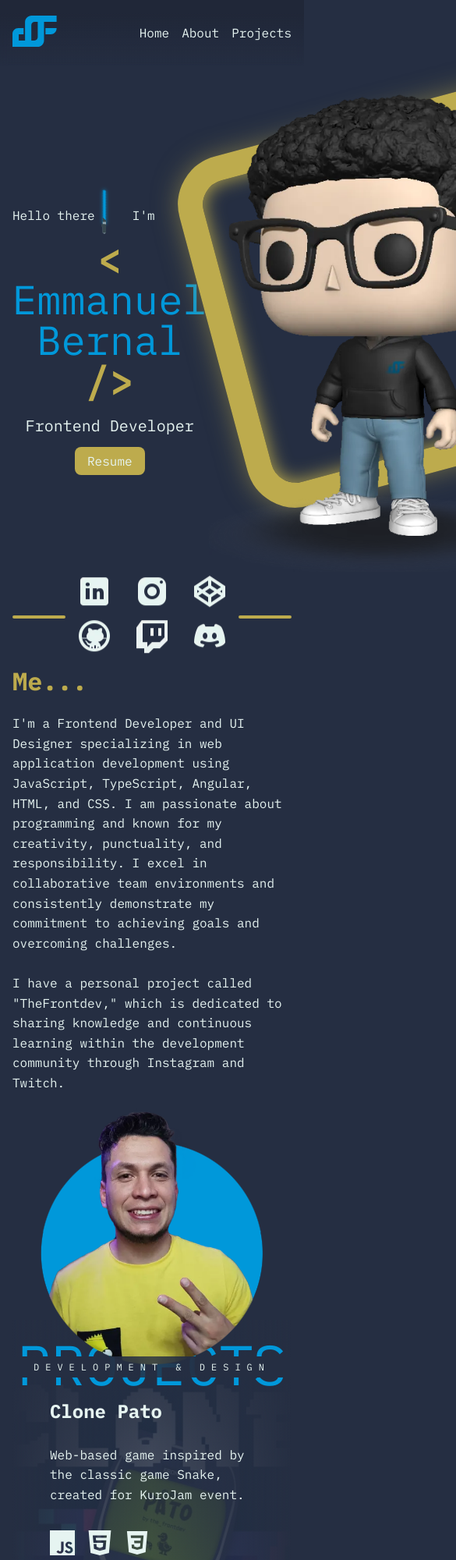
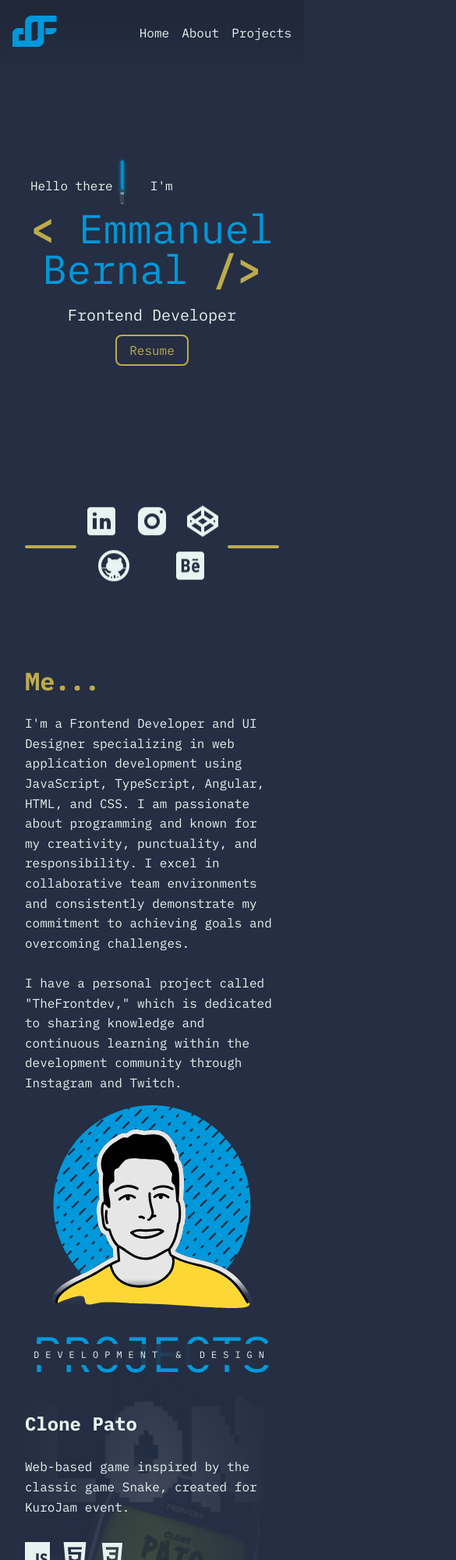
Before and after one commit to thefrontdev/portfolio, an Astro site: page / in a window 390 px wide. Shown: the top 2000 px of the page at 78% size, 585 px wide, since content can reach past the window. Built offline with nearby package versions, Linux system fonts and the light colour scheme; Astro itself is replaced by a stand-in of ours.

Commit message:
modify css for responsive, and modify content a little bit

```diff
--- a/src/components/SocialSeparator.astro
+++ b/src/components/SocialSeparator.astro
@@ -16,11 +16,8 @@
     <a href="https://the-frondev.github.io/" target="_blank" rel="noopener noreferrer">
       <img src="/images/github.webp" alt="github">
     </a>
-    <a href="https://twitch.tv/the_frontdev" target="_blank" rel="noopener noreferrer">
-      <img src="/images/twitch.webp" alt="twitch">
-    </a>
-    <a href="https://discord.gg/6aZFkP4GDV" target="_blank" rel="noopener noreferrer">
-      <img src="/images/discord.webp" alt="discord">
+    <a href="https://www.behance.net/frontdev" target="_blank" rel="noopener noreferrer">
+      <img src="/images/behance.webp" alt="behance">
     </a>
   </div>
   <div class="separator-line"></div>
--- a/src/layouts/BaseLayout.astro
+++ b/src/layouts/BaseLayout.astro
@@ -62,10 +62,14 @@ const { title } = Astro.props;
 		background-color: var(--bg);
 		font-family: "IBM Plex Mono", monospace;
 		color: var(--ligth);
-		& > main {
+		scroll-behavior: smooth;
+		scroll-snap-type: y mandatory;
+		scroll-snap-align: start;
+		& main {
 			margin: auto;
 			padding: 1rem;
 			width: 80rem;
+			box-sizing: border-box;
 			max-width: calc(100svw - 2rem);
 			line-height: 1.6;
 		}
--- a/src/pages/index.astro
+++ b/src/pages/index.astro
@@ -3,7 +3,6 @@ import BaseLayout from '../layouts/BaseLayout.astro';
 import NavBar from '../components/NavBar.astro';
 import Footer from '../components/Footer.astro';
 import SocialSeparator from '../components/SocialSeparator.astro';
-import ProjectCard from '../components/Project.astro';
 
 import projects from '../assets/projects.json';
 
@@ -31,7 +30,7 @@ interface Project {
 						<h2 class="subtitle">Frontend Developer</h2>
 					</hgroup>
 					<div class="button">
-						<a href="/files/CV-Emmanuel-Bernal-Eng.pdf" class="btn-resume" target="_blank" download>Resume</a>
+						<a href="/files/CV-Emmanuel-Bernal-Eng.pdf" class="btn-resume" target="_blank">Resume</a>
 					</div>
 				</div>
 				<div class="front-image">
@@ -44,7 +43,7 @@ interface Project {
 		</section>
 		<section class="about" id="about">
 			<div class="photo">
-				<img src="/images/me_2.webp" alt="Emmanuel Bernal">
+				<img src="/images/me.svg" alt="Emmanuel Bernal">
 			</div>
 			<div class="info">
 				<h2 class="title">Me...</h2>
@@ -91,6 +90,11 @@ interface Project {
 </BaseLayout>
 
 <style>
+	.main {
+		scroll-behavior: smooth;
+		scroll-snap-type: y mandatory;
+		scroll-snap-align: start;
+	}
 	section {
 		height: 100vh;
 		box-sizing: border-box;
@@ -104,17 +108,17 @@ interface Project {
 		display: flex;
 		flex-direction: column;
 		justify-content: space-around;
-		.home-container {
+		& .home-container {
 			width: 100%;
 			box-sizing: border-box;
 			display: flex;
 			align-items: center;
 			justify-content: space-around;
-			.front-image {
+			& .front-image {
 				display: flex;
 				flex-direction: column;
 				justify-content: center;
-				.square {
+				& .square {
 					width: 29rem;
 					height: 29rem;
 					border-radius: 4rem;
@@ -124,7 +128,7 @@ interface Project {
 					box-sizing: border-box;
 					margin-top: 3rem;
 				}
-				.front-funko {
+				& .front-funko {
 					position: relative;
 					z-index: 1;
 					margin-top: -31rem;
@@ -133,17 +137,17 @@ interface Project {
 				}
 		}
 		}
-		.info {
-			.hello {
+		& .info {
+			& .hello {
 				font-size: 1.5rem;
-				.lightsaber {
+				& .lightsaber {
 					& img {
 						transform: rotate(-45deg);
 						margin: 0 0 -1rem -1.5rem;
 					}
 				}
 			}
-			.title {
+			& .title {
 				font-size: 4rem;
 				font-weight: 700;
 				line-height: 1;
@@ -168,19 +172,25 @@ interface Project {
 					}
 				}
 			}
-			.subtitle {
+			& .subtitle {
 				text-align: center;
 				font-size: 2rem;
 				font-weight: 500;
 			}
-			.button {
+			& .button {
 				text-align: right;
-				.btn-resume {
+				& .btn-resume {
 					text-decoration: none;
+					padding: 0.5rem 1rem;
+					border-radius: 0.5rem;
+					border: 0.125rem solid var(--yellow);
+					transition: 0.3s;
+					background: var(--bg);
+					color: var(--yellow);
+					&:hover {
 						background: var(--yellow);
-					padding: 0.5rem 1rem;
-					color: var(--light);
-					border-radius: 0.5rem;
+						color: var(--bg);
+					}
 				}
 			}
 		}
@@ -193,15 +203,15 @@ interface Project {
 		align-items: center;
 		justify-content: space-around;
 		align-items: center;
-		.photo {
+		& .photo {
 			order: 1;
 			text-align: center;
 			& img {
 				--size: 25rem;
-				--factor-scale: 1.35;
+				/* --factor-scale: 1.35;*/
 
 				width: var(--size);
-				aspect-ratio: 1;
+				/* aspect-ratio: 1;
 				padding-top: calc(var(--size)/10);
 				border-radius: 0 0 100% 100%;
 				background: radial-gradient(
@@ -213,12 +223,12 @@ interface Project {
 				radial-gradient(circle closest-side, var(--blue) 99%, transparent)
 				50%/calc(100%/var(--factor-scale)) 100% no-repeat content-box;
 				transform: scale(var(--factor-scale));
-				transition: 0.5s;
+				transition: 0.5s;*/
 			}
 		}
-		.info {
+		& .info {
 			order: 2;
-			.title {
+			& .title {
 				margin-block: 0;
 				font-size: 2rem;
 				color: var(--yellow);
@@ -281,14 +291,14 @@ interface Project {
 				--show: block;
 			}
 		}
-		.title {
+		& .title {
 			text-align: center;
 			font-weight: 500;
 			font-size: 8rem;
 			color: var(--blue);
 			margin-block: 0;
 		}
-		.subtitle {
+		& .subtitle {
 			text-align: center;
 			letter-spacing: 1.5rem;
 			margin-block: 0;
@@ -297,7 +307,7 @@ interface Project {
 			padding: 0.25rem 0;
 			position: relative;
 		}
-		.info {
+		& .info {
 			--show: none;
 			display: var(--show);
 			min-height: 30vh;
@@ -317,21 +327,27 @@ interface Project {
 			}
 			& .button-live {
 				padding: 0.5rem 1rem;
-				background: var(--yellow);
+				background: var(--bg);
 				border-radius: 0.25rem;
 				text-decoration: none;
-				color: var(--ligth);
+				color: var(--yellow);
 				box-shadow: 0 0 0.5rem #0e0e0e80;
+				border: 0.125rem solid var(--yellow);
+				transition: 0.5s;
+				&:hover {
+					background: var(--yellow);
+					color: var(--bg);
+				}
 			}
 
 		}
-		.cards {
+		& .cards {
 			width: 100%;
 			display: flex;
 			justify-content: space-between;
 			flex-wrap: wrap;
 			gap: 1rem;
-			.project {
+			& .project {
 				width: 12rem;
 				height: 12rem;
 				box-sizing: border-box;
@@ -355,55 +371,80 @@ interface Project {
 
 	@media screen and (max-width: 768px) {
 		.home {
-			.info {
-				.hello {
+			& .home-container{
+				& .info {
+					& .hello {
 					font-size: 1rem;
 					}
-				.title {
+					& .title {
 						font-size: 3.25rem;
 						& br {
 							content: none;
 						}
 					}
-				.subtitle {
+					& .subtitle {
 						font-size: 1.25rem;
 					}
-				.button {
+					& .button {
 						text-align: center;
 					}
 				}
-			.front-image {
+				& .front-image {
 					display: none;
+				}
 			}
 		}
 		.about {
 			flex-direction: column;
-			.photo {
+			height: max-content;
+			& .photo {
 				order: 2;
 				& img {
 					width: 80%;
 				}
 			}
-			.info {
+			& .info {
 				order: 1;
 			}
 		}
 		.projects {
-			.title {
+			height: max-content;
+			& .title {
 				font-size: 4.5rem;
 			}
-			.subtitle {
+			& .subtitle {
 				letter-spacing: 0.5rem;
 				font-size: 0.75rem;
 				margin-top: -4.25rem;
 			}
-			.cards {
+			& .info {
+				padding: 2rem 0;
+			}
+			& .cards {
 				padding: 0;
-				.project {
+				& .project {
 					width: 10rem;
 					height: 10rem;
 				}
 			}
 		}
 	}
+	@media screen and (max-width: 400px) {
+		.projects {
+			& .title {
+				font-size: 4rem;
+			}
+			& .subtitle {
+				margin-top: -4rem;
+			}
+			& .cards {
+				padding: 0;
+				& .project {
+					width: 8.75rem;
+					height: 8.75rem;
+					aspect-ratio: 1;
+				}
+			}
+		}
+	}
 </style>
```
Also changed, not shown: public/images/behance.webp (added), public/images/discord.webp (deleted), public/images/me.svg (added), public/images/me.webp (deleted), public/images/me_2.webp (deleted), public/images/twitch.webp (deleted), 1 other file. Lines whose indentation alone changed are shown as unchanged.
